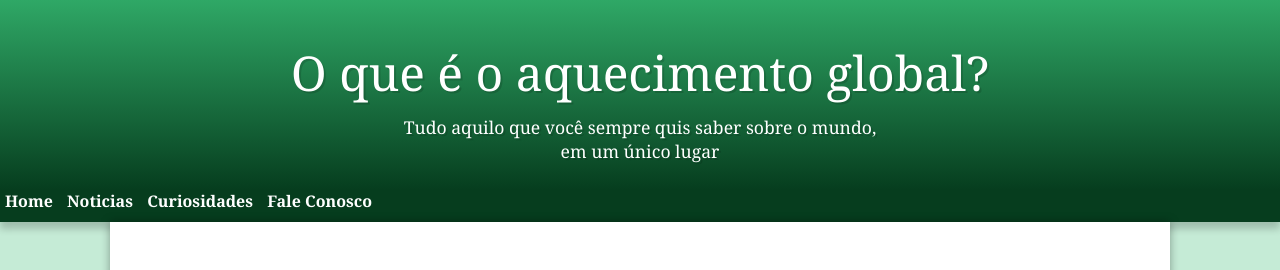
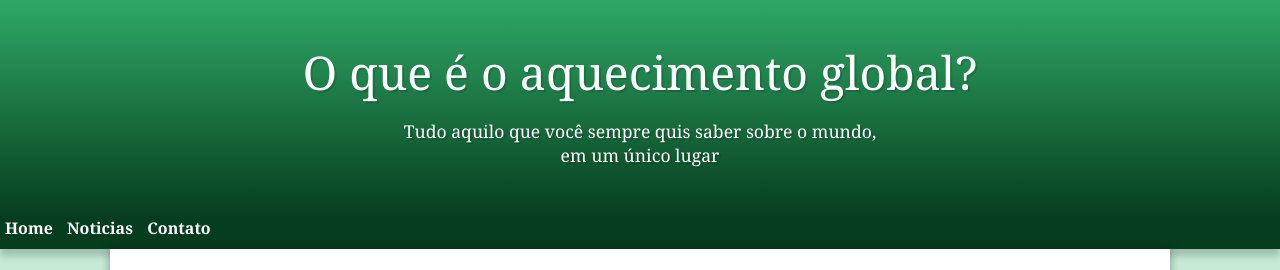
Before and after one commit to NadsonAguiar/projetos, a plain HTML site: page teste01/index.html in a window 1280 px wide. Shown: the top 270 px of the page. Drawn offline with Linux system fonts and the light colour scheme.

Commit message:
problema de padding e font-size resolvido no header

```diff
--- a/teste01/estilo/style.css
+++ b/teste01/estilo/style.css
@@ -32,10 +32,11 @@ header{
 header h1{
     color: white;
     font-family: Georgia, 'Times New Roman', Times, serif;
-    font-size: 3em;
+    font-size: 2.9em;
     font-weight: normal;
     text-shadow: 2px 2px 0px rgba(0, 0, 0, 0.136);
     margin-bottom: 10px;
+    padding-bottom: 5px;
 }
 
 header p{
@@ -45,6 +46,7 @@ header p{
     max-width: 500px;
     padding-right: 10px ;
     padding-left: 10px;
+    padding-bottom: 50px;
     margin: auto;
     text-shadow: 2px 2px 0px rgba(0, 0, 0, 0.136);
 }
@@ -229,7 +231,7 @@ footer{
     box-shadow: 0px 0px 10px rgba(0, 0, 0, 0.330);
 }
 footer > p{
-    font-size: 1em;
+    font-size: 0.9em;
     font-family: Georgia, 'Times New Roman', Times, serif;
     font-weight: normal;
     text-align: center;
--- a/teste01/index.html
+++ b/teste01/index.html
@@ -16,8 +16,7 @@
     <nav>
         <a href="#">Home</a>
         <a href="#">Noticias</a>
-        <a href="#">Curiosidades</a>
-        <a href="#">Fale Conosco</a>
+        <a href="#">Contato</a>
     </nav>
 
 
```
